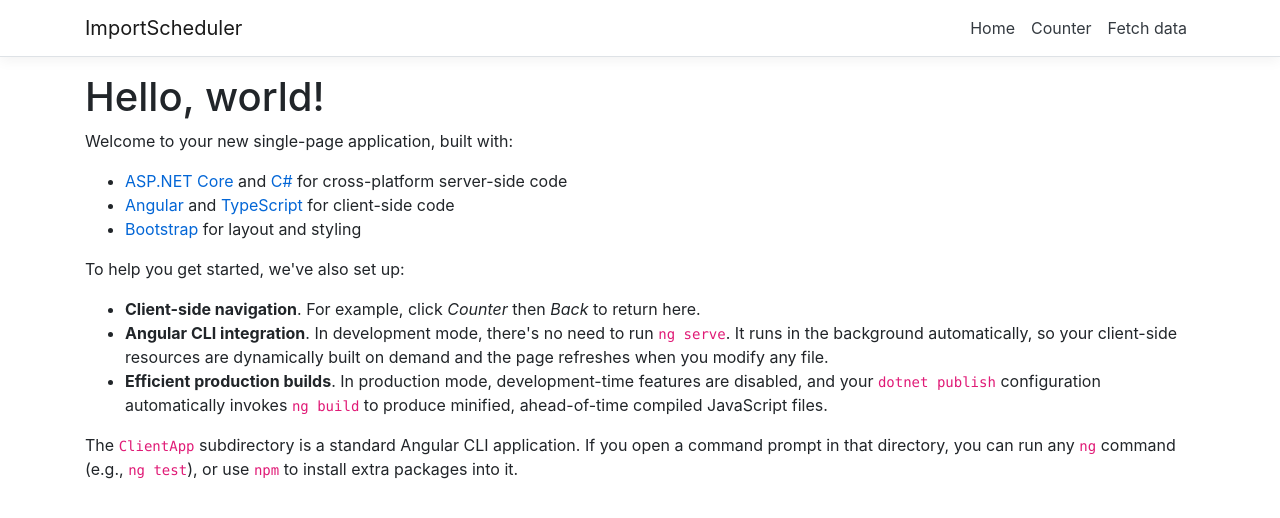
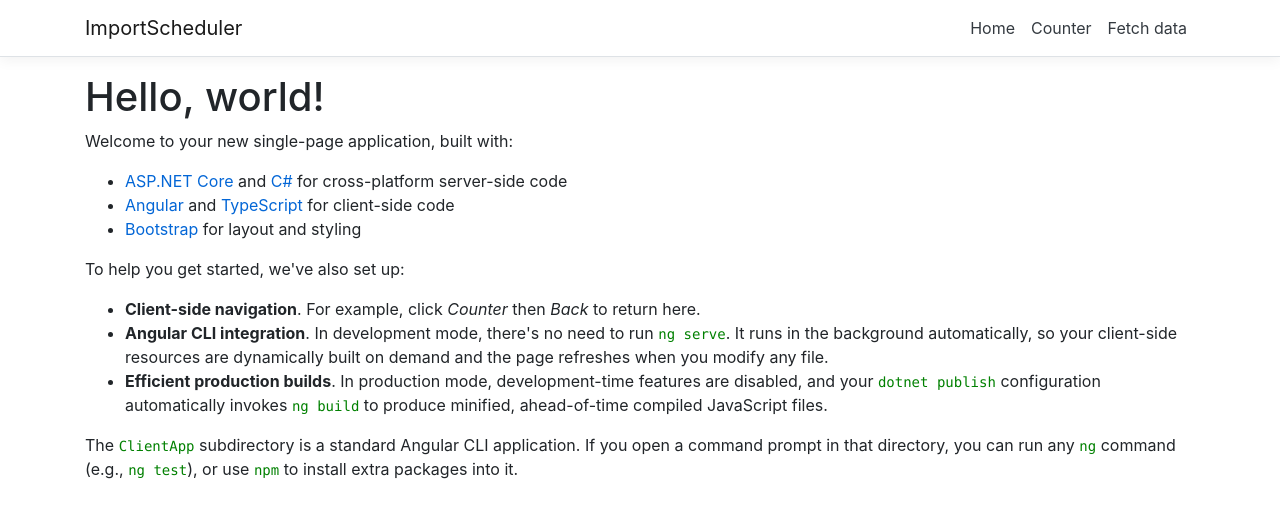
Before and after one commit to philipp-c-moser/ImportScheduler, an Angular app in the folder ImportScheduler/ClientApp/: page / in a window 1280 px wide. Shown: the top 518 px of the page. Built offline with nearby package versions, Linux system fonts and the light colour scheme.

Commit message:
Client: Updated css files to scss files

```diff
--- a/ImportScheduler/ClientApp/src/app/nav-menu/nav-menu.component.ts
+++ b/ImportScheduler/ClientApp/src/app/nav-menu/nav-menu.component.ts
@@ -3,7 +3,7 @@
 @Component({
   selector: 'app-nav-menu',
   templateUrl: './nav-menu.component.html',
-  styleUrls: ['./nav-menu.component.css']
+  styleUrls: ['./nav-menu.component.scss']
 })
 export class NavMenuComponent {
   isExpanded = false;
--- a/ImportScheduler/ClientApp/src/styles.css
+++ b/ImportScheduler/ClientApp/src/styles.css
@@ -6,7 +6,7 @@
 }
 
 code {
-  color: #e01a76;
+  color: green;
 }
 
 .btn-primary {
```
Also changed, not shown: ImportScheduler/ClientApp/src/app/nav-menu/nav-menu.component.scss (renamed from ImportScheduler/ClientApp/src/app/nav-menu/nav-menu.component.css).
